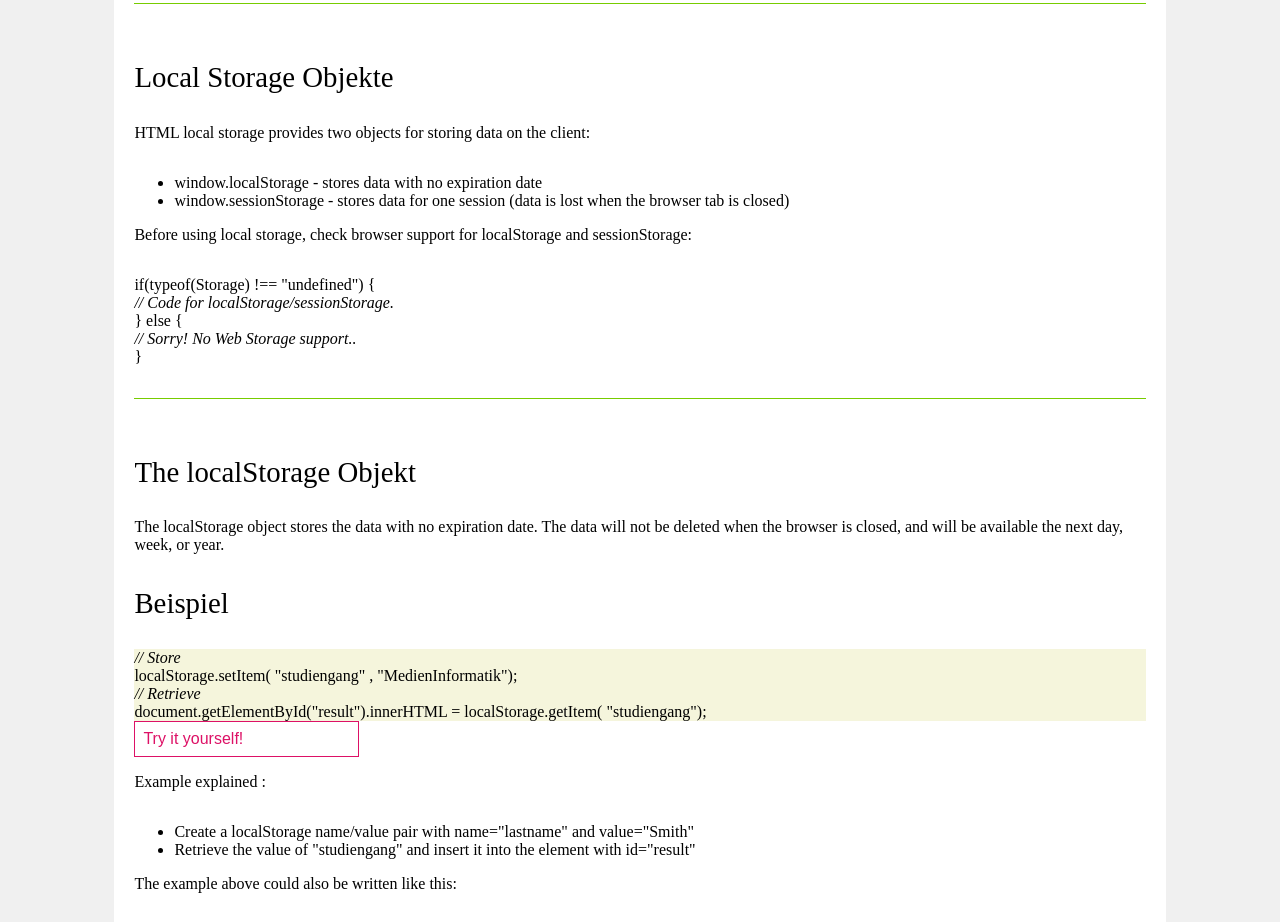
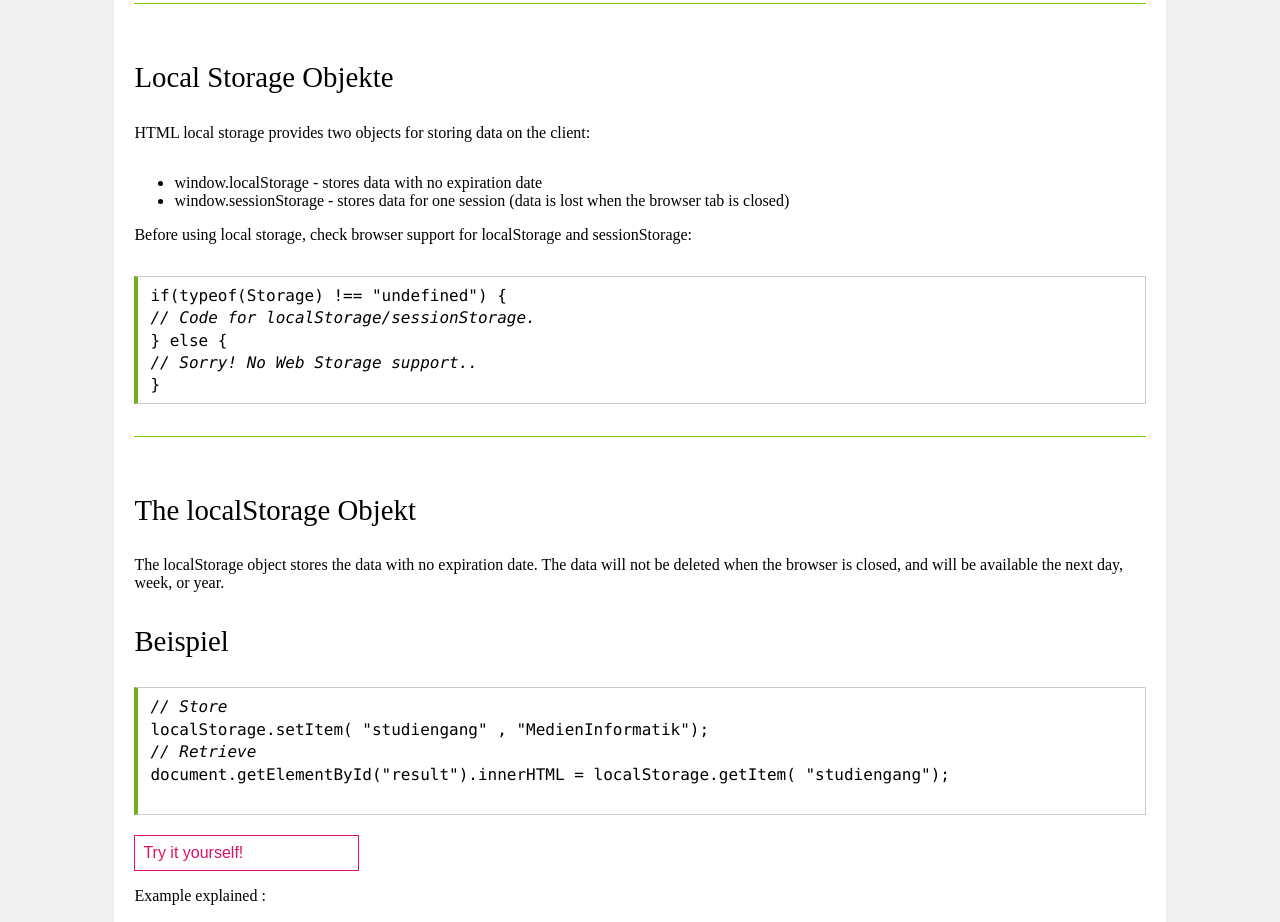
Before and after one commit to IssamJow/Local-Storage-Projekt, a plain HTML site: page Projekt.html in a window 1280 px wide. Shown: the part 923-1845 px from the top of the page. Drawn offline with Linux system fonts and the light colour scheme.

Commit message:
code box hintergrund gemacht

```diff
--- a/Layout.css
+++ b/Layout.css
@@ -145,12 +145,53 @@ input[type=try]{
 	font-size: 1rem;
 	padding: 0.5rem;
     transition: background 0.2s, color 0.2s;}
-#noExpiration > div.Exemple1 > div {
-    background-color: beige;
 
-}
 input[type=try]:hover{
 	background-color: #dd1166;
 	border: 1px solid #dd1166;
 	color: #fff;
 }
+    /*------------------------------------*\
+    #Styles - code background
+\*------------------------------------*/
+
+#Object-CheckSupport > div > div  ,#noExpiration > div.Exemple1 > div , #code
+{background-color: beige;
+background-color: rgb(255, 255, 255);
+border-bottom-color: rgb(204, 204, 204);
+border-bottom-style: solid;
+border-bottom-width: 1px;
+border-image-outset: 0px;
+border-image-repeat: stretch;
+border-image-slice: 100%;
+border-image-source: none;
+border-image-width: 1;
+border-left-color: rgb(115, 173, 33);
+border-left-style: solid;
+border-left-width: 4px;
+border-right-color: rgb(204, 204, 204);
+border-right-style: solid;
+border-right-width: 1px;
+border-top-color: rgb(204, 204, 204);
+border-top-style: solid;
+border-top-width: 1px;
+box-sizing: border-box;
+color: rgb(0, 0, 0);
+display: block;
+font-family: Consolas, 'courier new';
+font-size: 16px;
+height: 128px;
+line-height: 22.4px;
+margin-bottom: 20px;
+margin-left: 0px;
+margin-right: 0px;
+margin-top: 20px;
+padding-bottom: 8px;
+padding-left: 12px;
+padding-right: 12px;
+padding-top: 8px;
+
+
+
+
+}
--- a/Projekt.html
+++ b/Projekt.html
@@ -125,7 +125,7 @@
                             </div>
                             <div id="remove">
                                 <p> The syntax for removing the "studiengang" localStorage item is as follows:</p>
-                                <div id="code">localStorage.removeItem(<span>"studiengang"</span>);
+                                <div id="code2">localStorage.removeItem(<span>"studiengang"</span>);
                                 </div>
                             </div>
                     <p><strong>Note:</strong>Name/value pairs are always stored as strings. Remember to convert them to another format when                              needed!</p>
```
